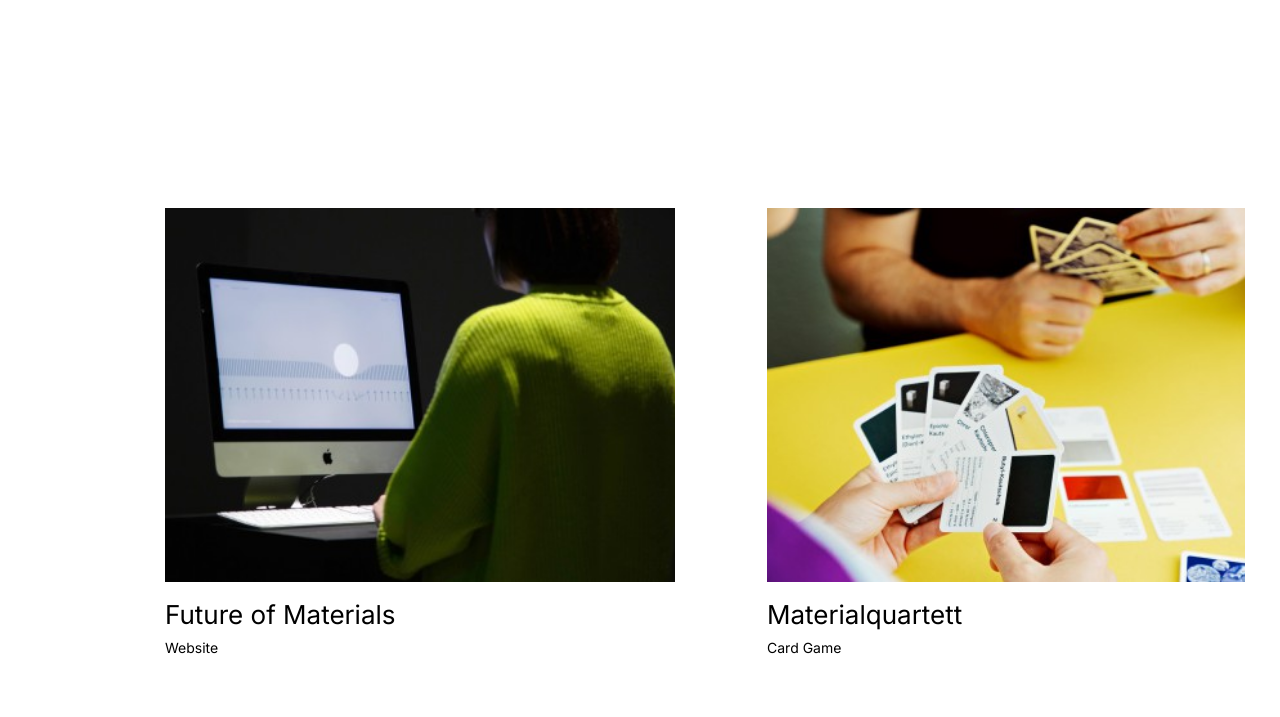
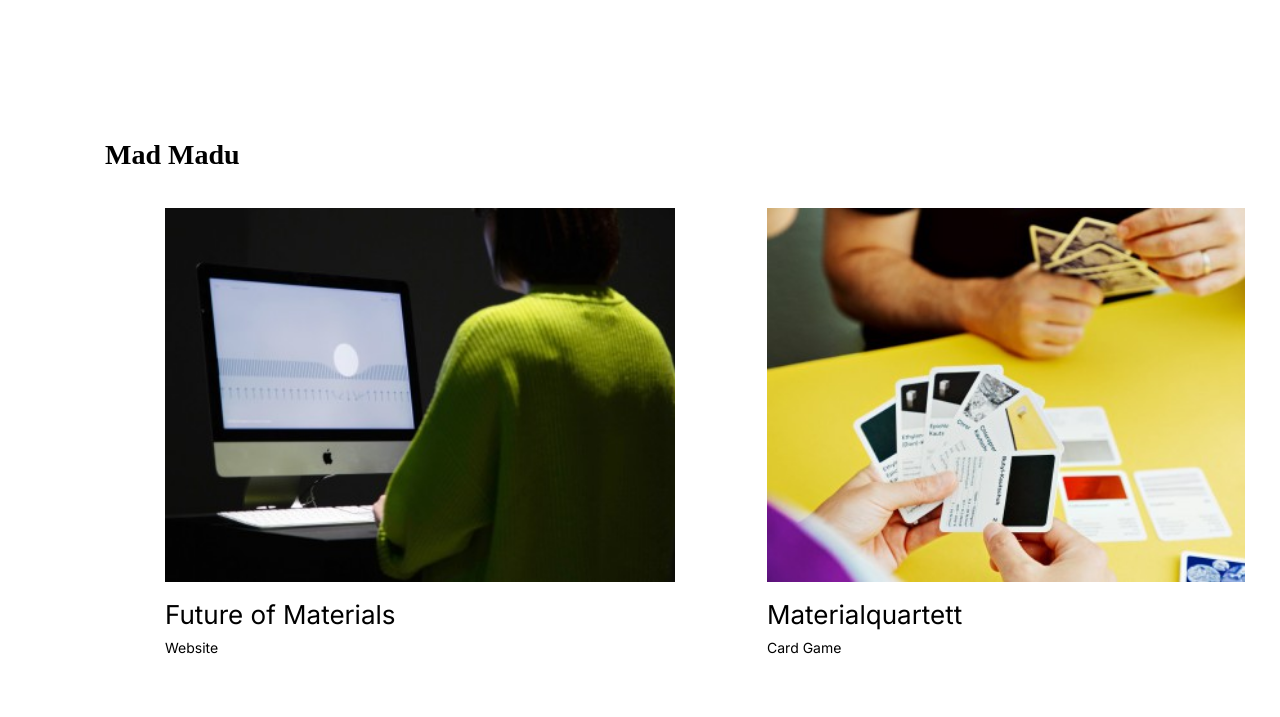
Before and after one commit to maduranga98/AWSWebProject, a plain HTML site: page index.html in a window 1280 px wide. Shown: the top 717 px of the page. Drawn offline with Linux system fonts and the light colour scheme.

Commit message:
add name

```diff
--- a/index.html
+++ b/index.html
@@ -12,6 +12,7 @@
     <div class="v3_4">
       <div class="v3_5">
         <div class="v3_6">
+          <h1>Mad Madu</h1>
           <div class="v3_7">
             <div class="v3_8">
               <div class="v3_9">
```
